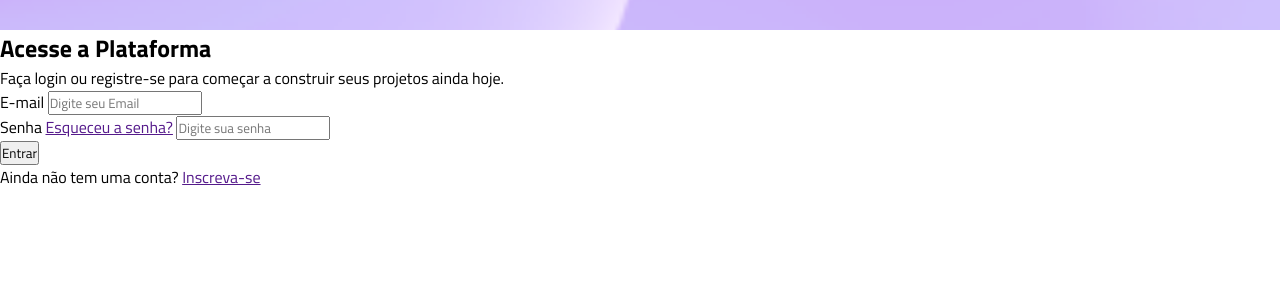
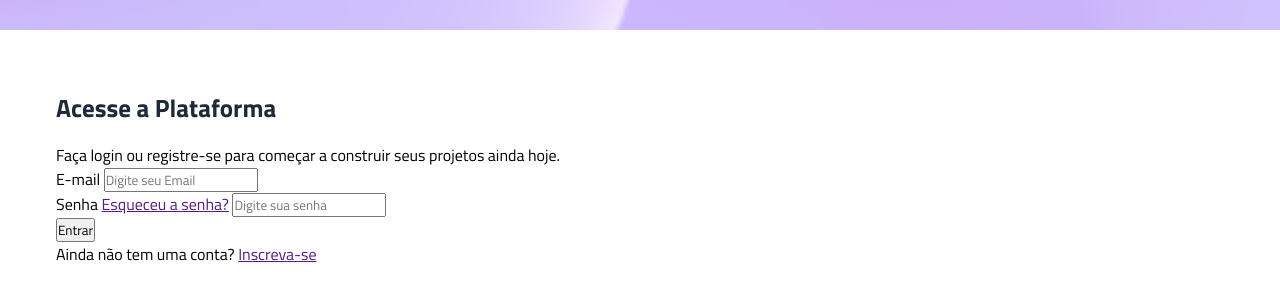
Before and after one commit to salesbebe/proj.vertigo, a plain HTML site: page index.html in a window 1280 px wide. Shown: the part 104-404 px from the top of the page. Drawn offline with Linux system fonts and the light colour scheme.

Commit message:
atualização -  ajuste da descricao

```diff
--- a/style.css
+++ b/style.css
@@ -4,6 +4,11 @@
     padding: 0;
     box-sizing: border-box;
     font-family: 'Titillium Web', sans-serif;
+}
+
+:root{
+    --gray-800: #1e293b;
+    --gray-600: #475569;
 }
 
 header {
@@ -14,4 +19,16 @@ header {
     display: flex;
     justify-content: center;
     align-items: center;
+
+    margin-bottom: 3.7rem;
 }
+
+main{
+    padding-inline: 3.5rem;
+}
+
+.descricao h1{
+    color: var(--gray-800);
+    margin-bottom: 1rem;
+    font-size: 1.5625rem;
+}
```
